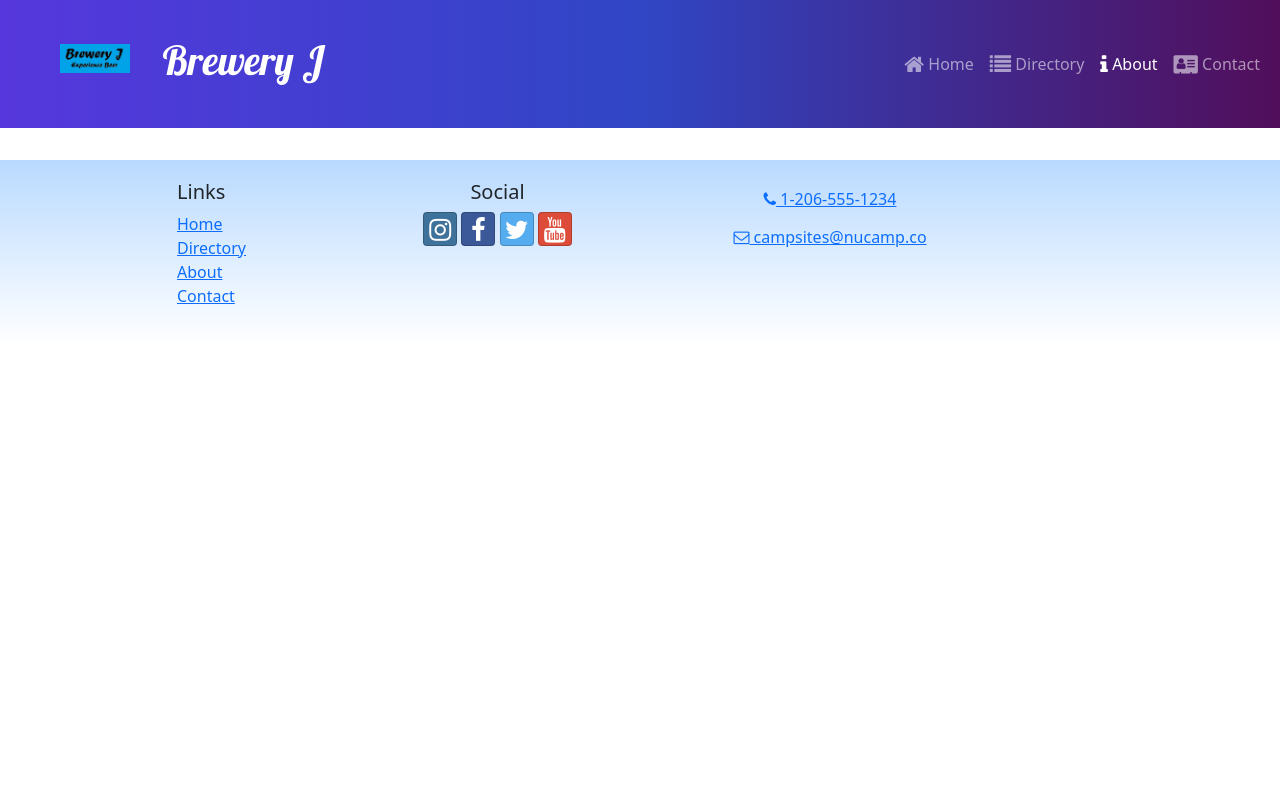
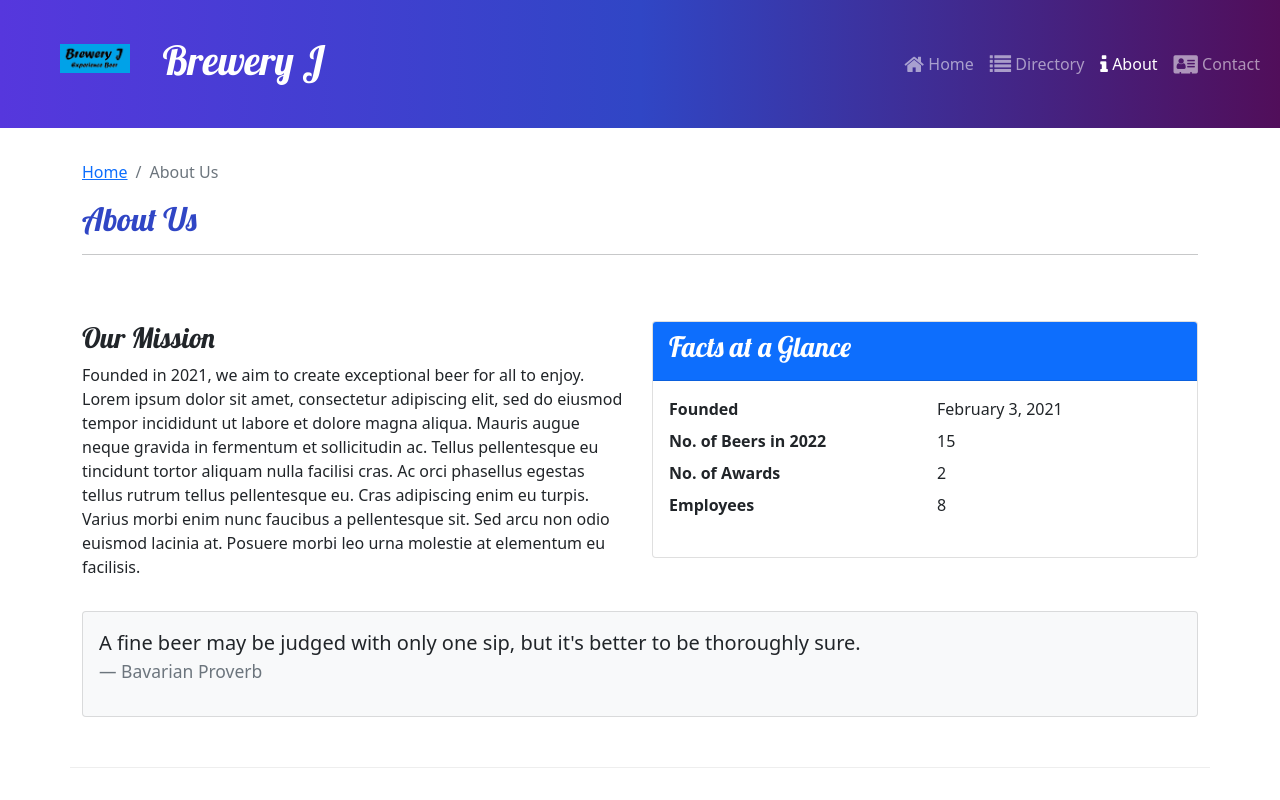
Before and after one commit to JeffHiroshi/BreweryJ, a React (Create React App) app: page /about in a window 1280 px wide. Shown: the top 800 px of the page. Built offline with nearby package versions, Linux system fonts and the light colour scheme.

Commit message:
AboutPage

```diff
--- a/src/App.js
+++ b/src/App.js
@@ -6,6 +6,7 @@ import Footer from './components/Footer';
 import BeersDirectoryPage from './pages/BeersDirectoryPage';
 import BeerDetailPage from './pages/BeerDetailPage';
 import './App.css';
+import AboutPage from './pages/AboutPage';
 
 function App() {
   return (
@@ -19,6 +20,7 @@ function App() {
             />
             <Route path='directory/:beerId' element={<BeerDetailPage />}
             />
+            <Route path='about' element={<AboutPage/>} />
         </Routes>
       <Footer />
     </div>
--- /dev/null
+++ b/src/pages/AboutPage.js
@@ -0,0 +1,53 @@
+import { Col, Row, Container, Card, CardBody, CardHeader } from 'reactstrap';
+import SubHeader from '../components/SubHeader';
+
+const AboutPage = () => {
+    return (
+        <Container>
+            <SubHeader current='About Us'/>
+            <Row className='row-content'>
+                <Col sm='6'>
+                    <h3>Our Mission</h3>
+                    <p>
+                    Founded in 2021, we aim to create exceptional beer for all to enjoy. Lorem ipsum dolor sit amet, consectetur adipiscing elit, sed do eiusmod tempor incididunt ut labore et dolore magna aliqua. Mauris augue neque gravida in fermentum et sollicitudin ac. Tellus pellentesque eu tincidunt tortor aliquam nulla facilisi cras. Ac orci phasellus egestas tellus rutrum tellus pellentesque eu. Cras adipiscing enim eu turpis. Varius morbi enim nunc faucibus a pellentesque sit. Sed arcu non odio euismod lacinia at. Posuere morbi leo urna molestie at elementum eu facilisis.
+                    </p>
+                </Col>
+                <Col sm='6'>
+                    <Card>
+                        <CardHeader className='bg-primary text-white'>
+                            <h3>Facts at a Glance</h3>
+                        </CardHeader>
+                        <CardBody>
+                        <dl className='row'>
+                                <dt className='col-6'>Founded</dt>
+                                <dd className='col-6'>February 3, 2021</dd>
+                                <dt className='col-6'>No. of Beers in 2022</dt>
+                                <dd className='col-6'>15</dd>
+                                <dt className='col-6'>No. of Awards</dt>
+                                <dd className='col-6'>2</dd>
+                                <dt className='col-6'>Employees</dt>
+                                <dd className='col-6'>8</dd>
+                            </dl>
+                        </CardBody>
+                    </Card>
+                </Col>
+                <Col>
+                    <Card className='bg-light mt-3'>
+                        <CardBody>
+                            <blockquote className='blockquote'>
+                                <p>
+                                A fine beer may be judged with only one sip, but it's better to be thoroughly sure.
+                                </p>
+                                <footer className='blockquote-footer'>
+                                    Bavarian Proverb
+                                </footer>
+                            </blockquote>
+                        </CardBody>
+                    </Card>
+                </Col>
+            </Row>
+        </Container>
+    )
+}
+
+export default AboutPage;
```
